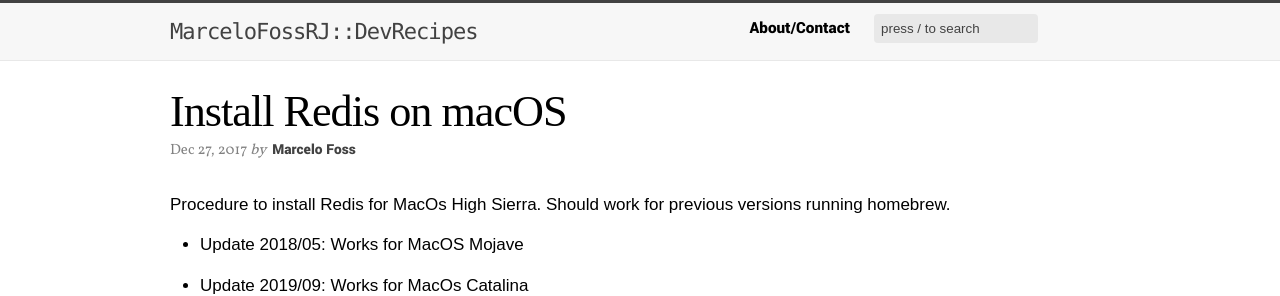
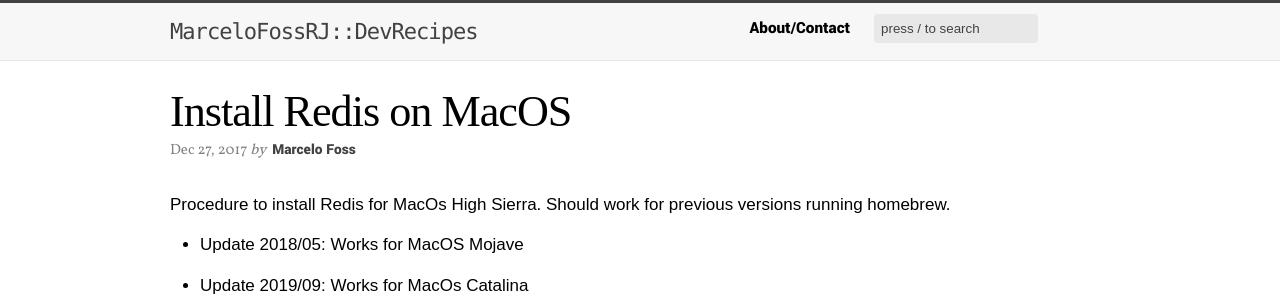
Before and after one commit to MarceloFossRJ/MarceloFossRJ.github.io, a Jekyll site: the page built from _posts/2017-12-27-install-redis.md, in a window 1280 px wide and 900 px high. Shown: the top 296 px of the window. Built offline with Jekyll 4.4.1, drawn with Linux system fonts in a browser that asks for light colours; some web fonts are replaced.

```diff
--- a/_posts/2017-12-27-install-redis.md
+++ b/_posts/2017-12-27-install-redis.md
@@ -1,6 +1,6 @@
 ---
 layout: post
-title: Install Redis on macOS
+title: Install Redis on MacOS
 date:   2017-12-27 18:44:25 -0300
 category: [recipe]
 tags: [recipe, redis, cache, ]
```
